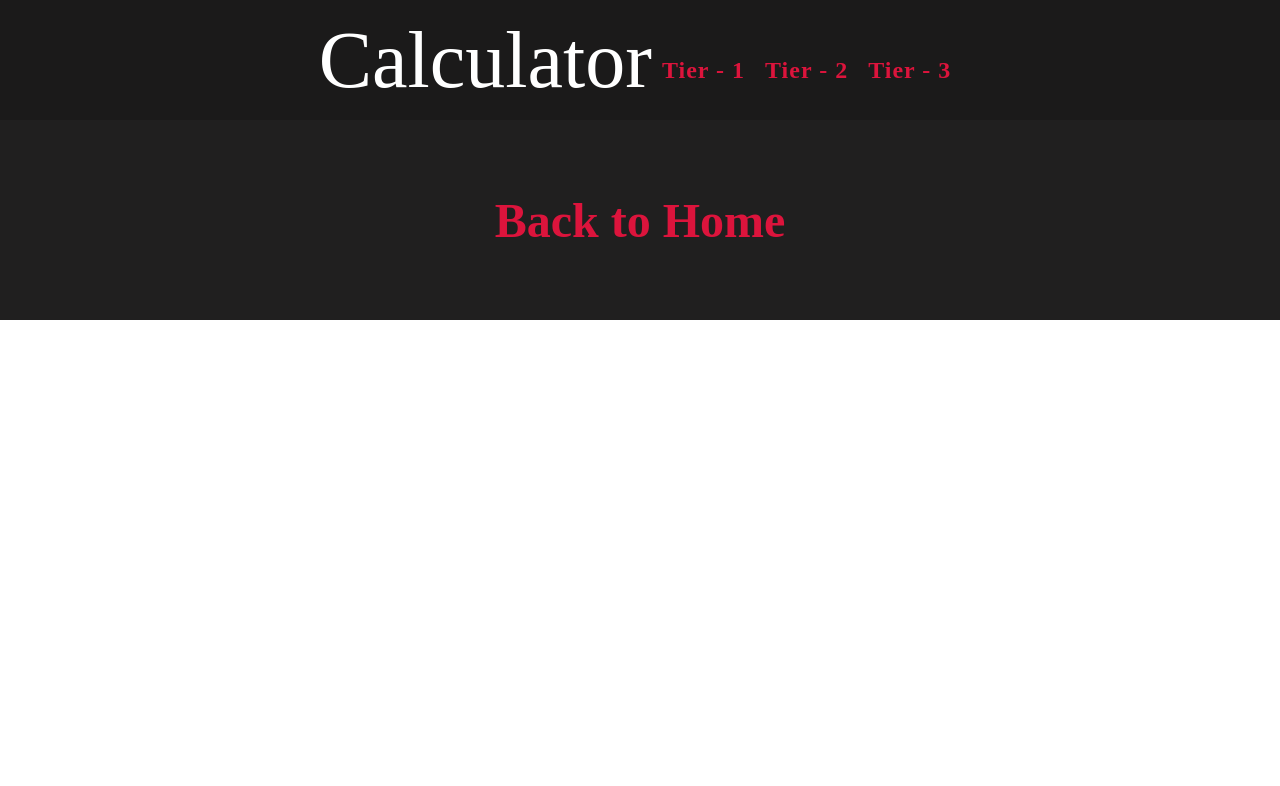
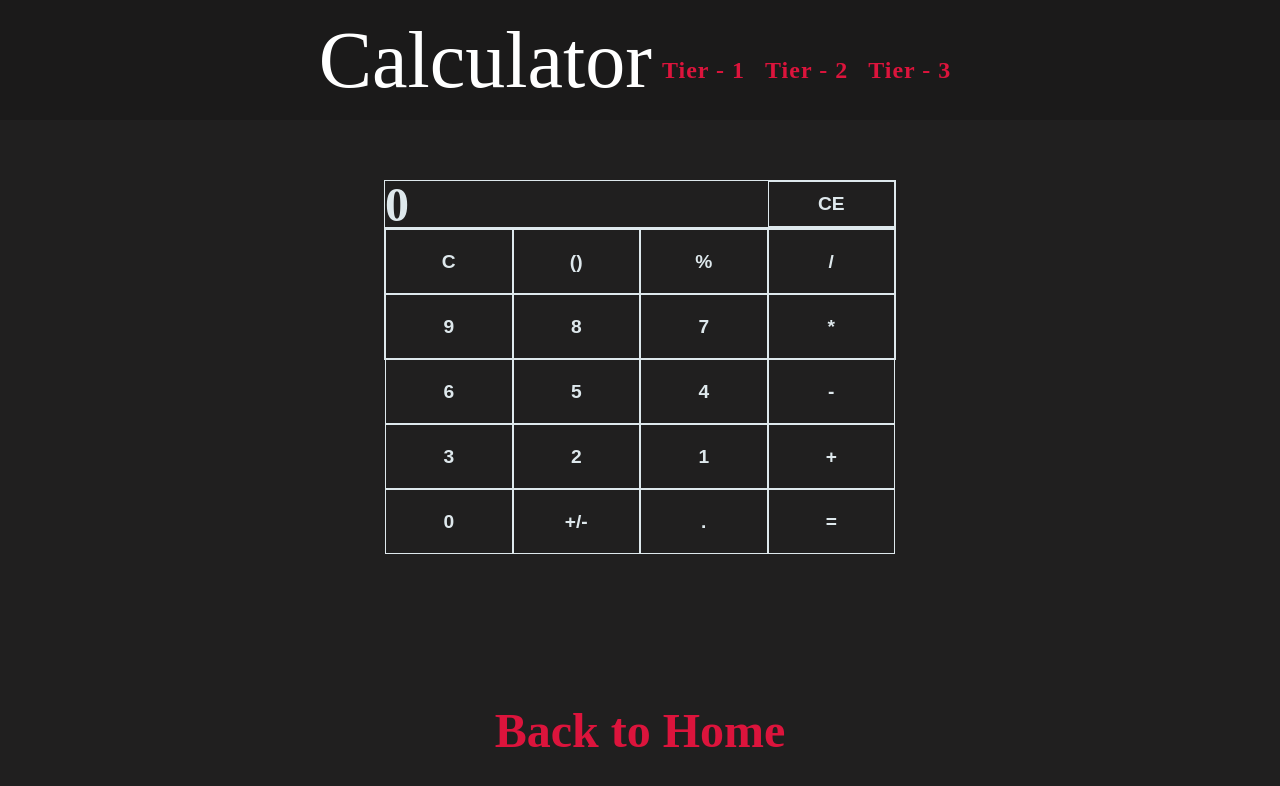
Before and after one commit to Gammarkin/app-ideas-executions, a React (Create React App) app in the folder app-ideas/: page /calculator in a window 1280 px wide. Shown: the top 786 px of the page. Built offline with nearby package versions, Linux system fonts and the light colour scheme.

Commit message:
made calculator looks and styles

```diff
--- /dev/null
+++ b/app-ideas/src/components/ButtonsCalculator.js
@@ -0,0 +1,39 @@
+import React, {Component} from 'react';
+
+export default class ButtonsCalculator extends Component {
+  render() {
+    return (
+      <div className="calculatorButtons">
+        <div className="display">
+          <span className="display-text">0</span>
+          <button className="operatorCE">CE</button>
+        </div>
+        <div className="buttonsCalc">
+          <button className="operator">C</button>
+          <button className="operator">()</button>
+          <button className="operator">%</button>
+          <button className="operator">/</button>
+          <button className="number">9</button>
+          <button className="number">8</button>
+          <button className="number">7</button>
+          <button className="operator">*</button>
+
+          <button className="number">6</button>
+          <button className="number">5</button>
+          <button className="number">4</button>
+          <button className="operator">-</button>
+
+          <button className="number">3</button>
+          <button className="number">2</button>
+          <button className="number">1</button>
+          <button className="operator">+</button>
+
+          <button className="number">0</button>
+          <button className="operator">+/-</button>
+          <button className="operator">.</button>
+          <button className="operator">=</button>
+        </div>
+      </div>
+    );
+  }
+}
--- a/app-ideas/src/index.css
+++ b/app-ideas/src/index.css
@@ -4,17 +4,29 @@ html {
   font-size: 16px;
 }
 
-*, *:before, *:after {
+*,
+*:before,
+*:after {
   box-sizing: inherit;
 }
 
-body, h1, h2, h3, h4, h5, h6, p, ol, ul {
+body,
+h1,
+h2,
+h3,
+h4,
+h5,
+h6,
+p,
+ol,
+ul {
   margin: 0;
   padding: 0;
   font-weight: normal;
 }
 
-ol, ul {
+ol,
+ul {
   list-style: none;
 }
 
@@ -31,11 +43,11 @@ input {
   outline: none;
 }
 
-input[type=number]::-webkit-inner-spin-button,
-input[type=number]::-webkit-outer-spin-button {
-    -webkit-appearance: none;
-    -moz-appearance: none;
-    appearance: none;
+input[type='number']::-webkit-inner-spin-button,
+input[type='number']::-webkit-outer-spin-button {
+  -webkit-appearance: none;
+  -moz-appearance: none;
+  appearance: none;
 }
 
 /* vars */
@@ -46,3 +58,7 @@ input[type=number]::-webkit-outer-spin-button {
   --bg-color-primary: #201f1f;
   --main-font-color: crimson;
 }
+
+body {
+  background-color: var(--bg-color-primary);
+}
--- a/app-ideas/src/pages/Calculator.js
+++ b/app-ideas/src/pages/Calculator.js
@@ -1,13 +1,17 @@
-import React, { Component } from 'react';
+import React, {Component} from 'react';
 import Header from '../components/Header';
 import Footer from '../components/Footer';
+import ButtonsCalculator from '../components/ButtonsCalculator';
+import '../styles/calculator.css';
 
 export default class Calculator extends Component {
   render() {
     return (
       <div>
         <Header text="Calculator" show={true} />
-        <div></div>
+        <div className="divCalculator">
+          <ButtonsCalculator />
+        </div>
         <Footer />
       </div>
     );
--- a/app-ideas/src/styles/Bin2Dec.css
+++ b/app-ideas/src/styles/Bin2Dec.css
@@ -12,7 +12,7 @@
 
 .labelBin2dec {
   color: white;
-    font-size: 2rem;
+  font-size: 1.5rem;
   margin-right: 10px;
 }
 
--- /dev/null
+++ b/app-ideas/src/styles/calculator.css
@@ -0,0 +1,86 @@
+.divCalculator {
+  height: 60vh;
+  background-color: var(--bg-color-primary);
+}
+
+.display-text {
+  font-size: 3rem;
+  font-weight: bold;
+  color: var(--color-primary);
+  text-align: center;
+}
+
+.display {
+  display: flex;
+  justify-content: space-between;
+  align-items: center;
+  border: 1px solid var(--color-primary);
+  width: 40%;
+  height: 3rem;
+}
+
+.buttonsCalc {
+  display: flex;
+  flex-wrap: wrap;
+  justify-content: flex-end;
+  width: 40%;
+  border: 1px solid var(--color-primary);
+}
+
+.calculatorButtons {
+  background-color: var(--bg-color-primary);
+  display: flex;
+  justify-content: center;
+  align-items: center;
+  flex-direction: column;
+  height: 30vh;
+  margin-top: 30px;
+}
+
+.operator {
+  background-color: var(--bg-color-primary);
+  border: 1px solid var(--color-primary);
+  cursor: pointer;
+  font-size: 1.2rem;
+  font-weight: bold;
+  color: var(--color-primary);
+  width: 25%;
+  height: 50%;
+}
+
+.operator:hover {
+  background-color: white;
+  color: black;
+}
+
+.number {
+  background-color: var(--bg-color-primary);
+  border: 1px solid var(--color-primary);
+  cursor: pointer;
+  font-size: 1.2rem;
+  font-weight: bold;
+  color: var(--color-primary);
+  width: 25%;
+  height: 50%;
+}
+
+.number:hover {
+  background-color: white;
+  color: black;
+}
+
+.operatorCE {
+  background-color: var(--bg-color-primary);
+  border: 1px solid var(--color-primary);
+  cursor: pointer;
+  font-size: 1.2rem;
+  font-weight: bold;
+  color: var(--color-primary);
+  height: 100%;
+  width: 25%;
+}
+
+.operatorCE:hover {
+  background-color: white;
+  color: black;
+}
```
Lines whose indentation alone changed are shown as unchanged.
